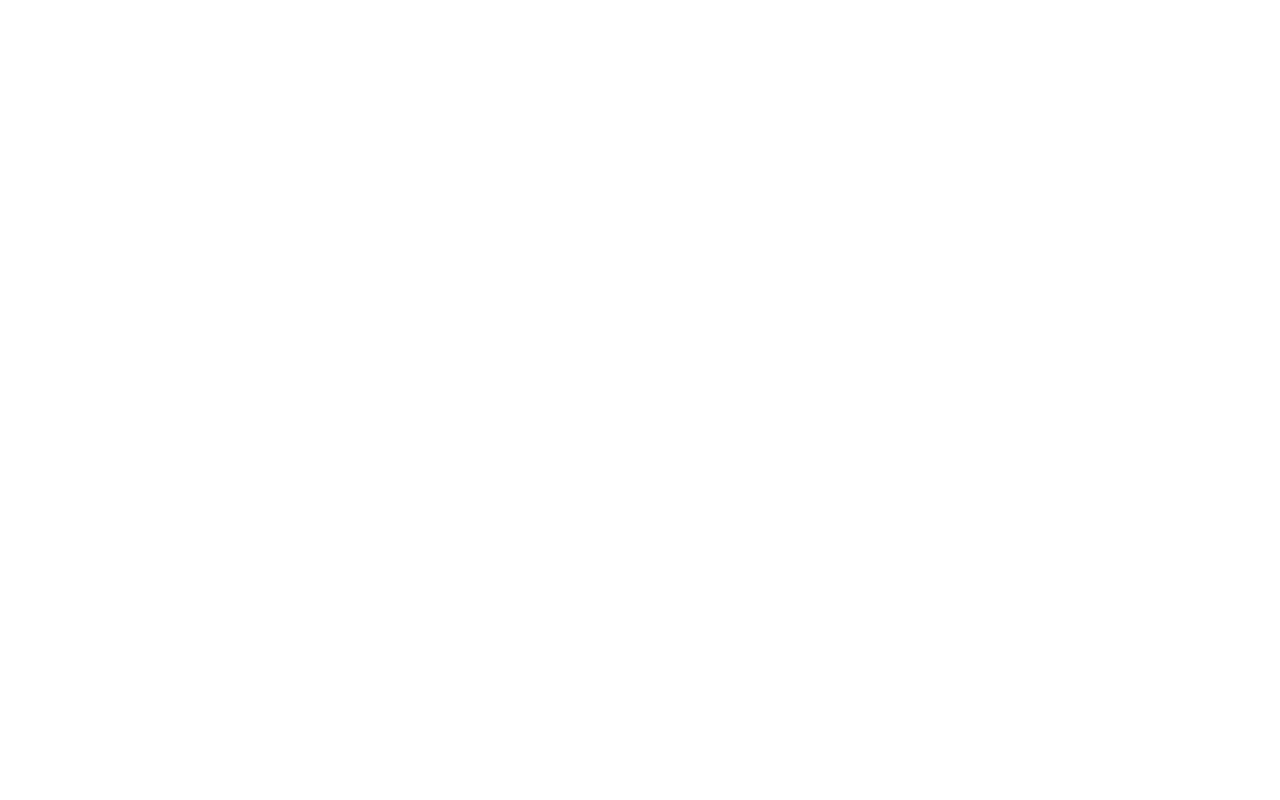
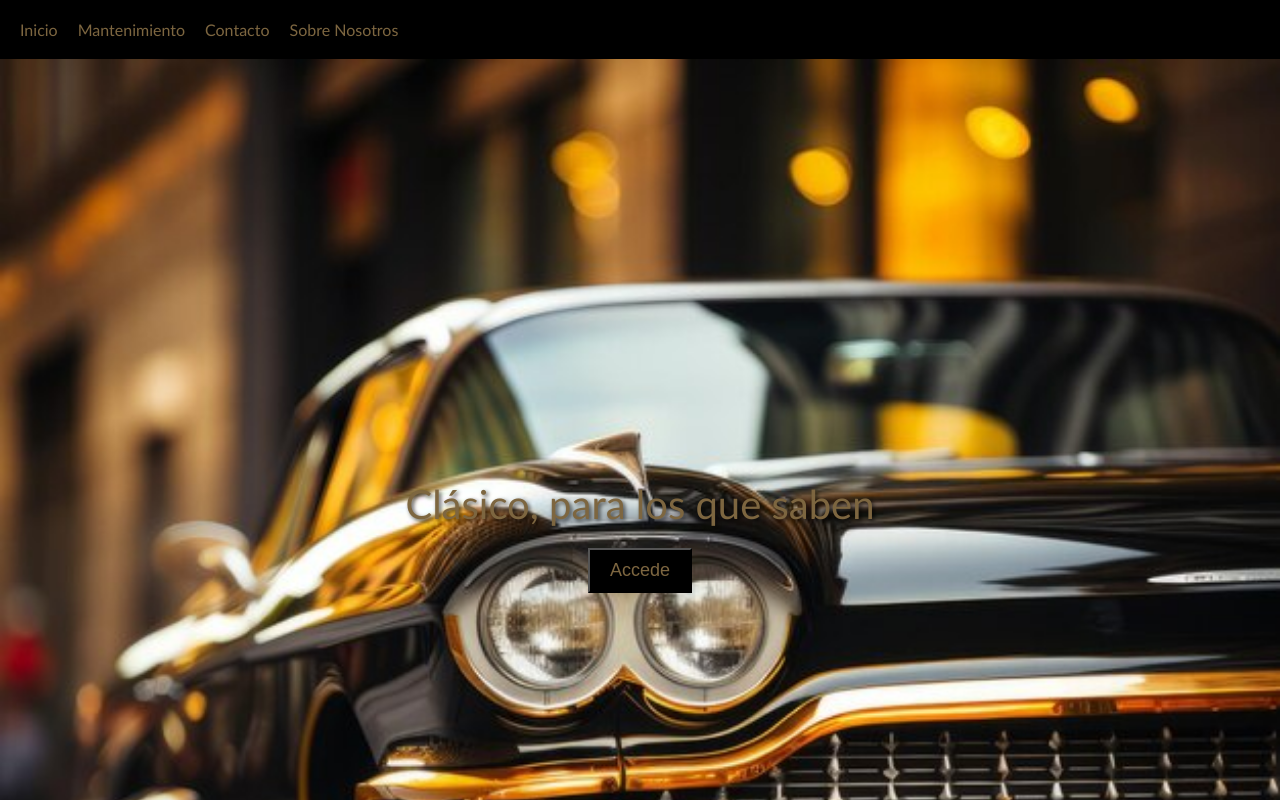
Before and after one commit to jogaal2425/ProyectoCochesClasicos, a plain HTML site: page index.html in a window 1280 px wide. Shown: the top 800 px of the page. Drawn offline with Linux system fonts and the light colour scheme.

Commit message:
actualizaciones codigo

```diff
--- /dev/null
+++ b/css/styles.css
@@ -0,0 +1,84 @@
+* {
+    margin: 0;
+    padding: 0;
+    box-sizing: border-box;
+}
+
+body {
+    font-family:'Trebuchet MS', 'Lucida Sans Unicode', 'Lucida Grande', 'Lucida Sans', Arial, sans-serif
+}
+
+header {
+    background-color: #000;
+    padding: 20px;
+}
+
+.navbar {
+    display: flex;
+    justify-content: space-between;
+    align-items: center;
+}
+
+.nav-links {
+    list-style: none;
+    display: flex;
+    gap: 20px;
+}
+
+.nav-links a {
+    text-decoration: none;
+    color:#7d6640;
+    font-size: 16px;
+    transition: color 0.3s ease;
+}
+
+.nav-links a:hover {
+    color: #e7a437;
+}
+
+
+.image-button {
+    position: absolute;
+    width: 100%;
+    height: 855px;
+    display: flex;
+    flex-direction: column;
+    justify-content: center;
+    align-items: center;
+    z-index:1;
+    color: #7d6640;
+    text-align: center;
+    padding-top:100px;
+}
+.img2{
+    width: 100%;
+
+}
+.image-button p {
+    font-size: 40px;
+    margin-bottom: 20px;
+    text-shadow: 2px 2px 4px rgba(0,0,0,0.7)
+}
+.image-button button:hover {
+    color: #e7a437;
+    background-color: black;
+    transform: scale(1.1);
+    transition: 0.3s;
+    text-shadow: 2px 2px 4px rgba(0,0,0,0.7)
+}
+.image-button button{
+    background-color: black;
+    color: #7d6640;
+    border-radius: 4;
+    padding: 10px 20px;
+    font-size: 18px;
+    cursor: pointer;
+
+}
+.contenedor-sobrenosotros{
+    background-color: black;
+    color: #7d6640;
+
+
+}
+/*Pagina contacto*/
--- a/index.html
+++ b/index.html
@@ -4,8 +4,37 @@
     <meta charset="UTF-8">
     <meta name="viewport" content="width=device-width, initial-scale=1.0">
     <title>OG Cars</title>
+    <link rel="stylesheet" href="./css/styles.css"></link>
+    <link rel="preconnect" href="https://fonts.googleapis.com">
+    <link rel="preconnect" href="https://fonts.gstatic.com" crossorigin>
+    <link href="https://fonts.googleapis.com/css2?family=Varela+Round&display=swap" rel="stylesheet">
+    <link rel="icon" href="images/corona.ico" type="image/x-icon">
 </head>
 <body>
+    <header>
+        <nav class="header">
+            <ul class="nav-links">
+                <li><a href="index.html">Inicio</a></li>
+                <li><a href="mantenimiento.html">Mantenimiento</a></li>
+                <li><a href="contacte.html">Contacto</a></li>
+                <li><a href="sobrenosotros.html">Sobre Nosotros</a></li>
+            </ul>
+
+        </nav>
+    </header>
+    <div class="contenedor1">
+        <div class="image-button">
+            <p>Clásico, para los que saben</p>
+            <button class="button-acceder" href="mantenimiento.html">Accede</button>
+        </div>
+        <div>
+            <img src="./images/coche-clasico-negro-dorado.jpg" class="img2" alt="">
+        </div>
+    </div>
+    <section class="contenedor2">
+        <h2>Líderes punteros en Mantenimiento de coches</h2>
+    </section>
+
 
 </body>
 </html>
```
Also changed, not shown: contacte.html (+47 -1 lines), mantenimiento.html (added, +22 -0 lines), sobrenosotros.html (added, +43 -0 lines), images/coche-clasico-negro-dorado.jpg (added), images/coche-negro-clasico.jpg (added), images/corona.ico (added), images/corona.png (added), images/foto-coche-sobrenosotros.jpg (added), styles.css (deleted).
